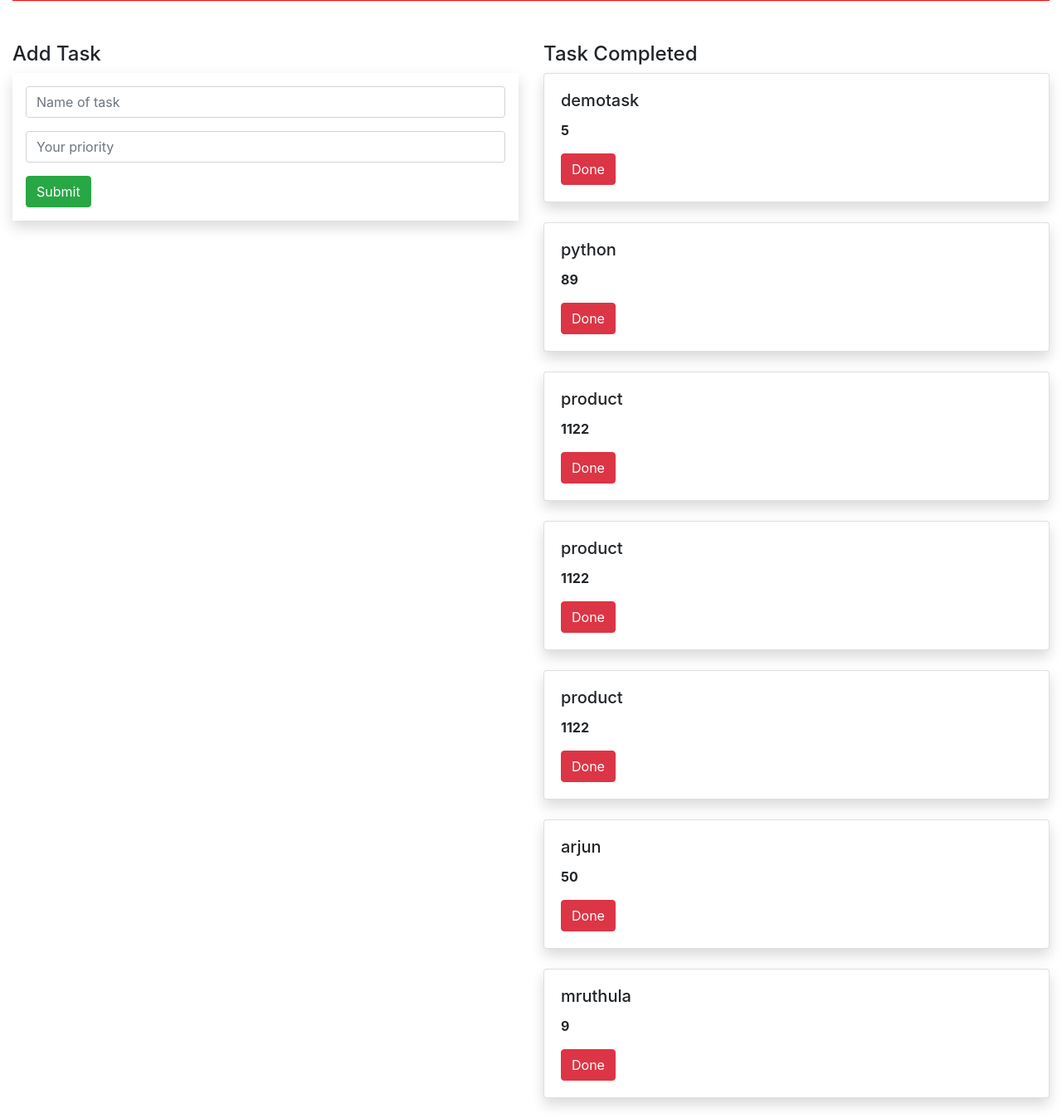
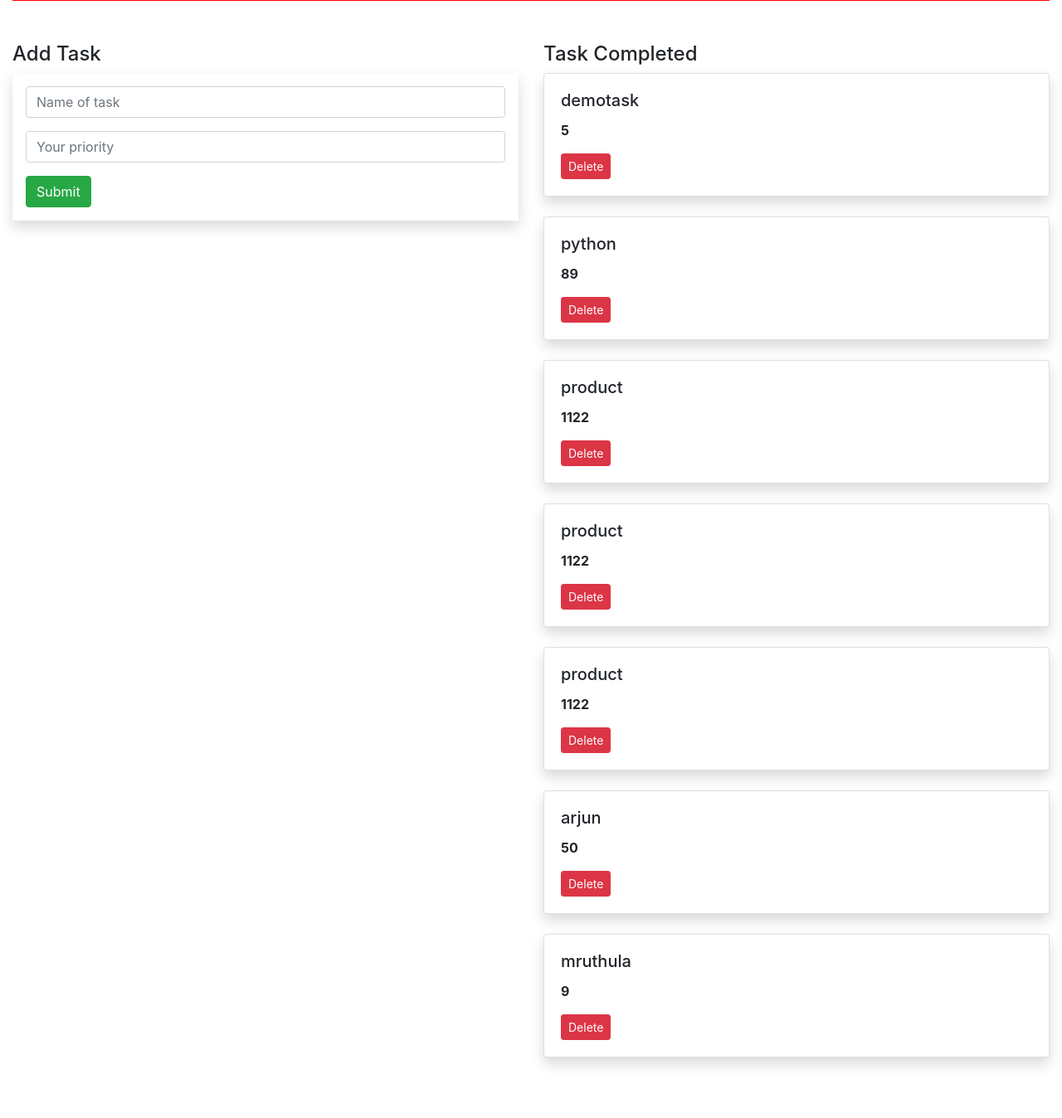
Before and after one commit to Amaljith64/Todo-Project, a Django app: page / in a window 1280 px wide. Shown: the part 199-1547 px from the top of the page at 83% size. After the commit the page ends 1485 px from the top, so only its background shows below. Run offline with Django 4.2, Linux system fonts and the light colour scheme; data comes from the database, SQL or seed files in the repository; both versions use the stored data as it was after the commit.

Commit message:
delete function added

```diff
--- a/templates/task_view.html
+++ b/templates/task_view.html
@@ -35,7 +35,7 @@
             <div class="card-body">
                 <h5 class="card-title">{{i.name}}</h5>
                 <p><b>{{i.priority}}</b></p>
-                <a class="btn btn-danger" href="">Done</a>
+                <a href="{% url 'delete' i.id %}" class="btn btn-danger btn-sm">Delete</a>
             </div>
                  </div>
             <br>
--- a/todo_app/urls.py
+++ b/todo_app/urls.py
@@ -6,5 +6,5 @@ from . import views
 
 urlpatterns = [
     path('',views.task_view , name="task_view"),
-    # path('task',views.Task,name='task')
+    path('delete/<int:taskid>',views.delete,name='delete')
 ]
--- a/todo_app/views.py
+++ b/todo_app/views.py
@@ -1,5 +1,5 @@
 from django.http import HttpResponse
-from django.shortcuts import render
+from django.shortcuts import render, redirect
 from .models import task
 
 
@@ -14,6 +14,17 @@ def task_view(request):
         obj.save()
     return render(request, 'task_view.html',{'obj1':obj1})
 
+def delete(request,taskid):
+    Task=task.objects.get(id=taskid)
+    if request.method=='POST':
+        Task.delete()
+        return redirect('/')
+    return render(request,'delete.html',{'task':Task})
+
+
+
+
+
 #
 # def Task(request):
 #
```
Also changed, not shown: templates/delete.html (added, +9 -0 lines), todo_project/settings.py (+5 -2 lines), db.sqlite3.
